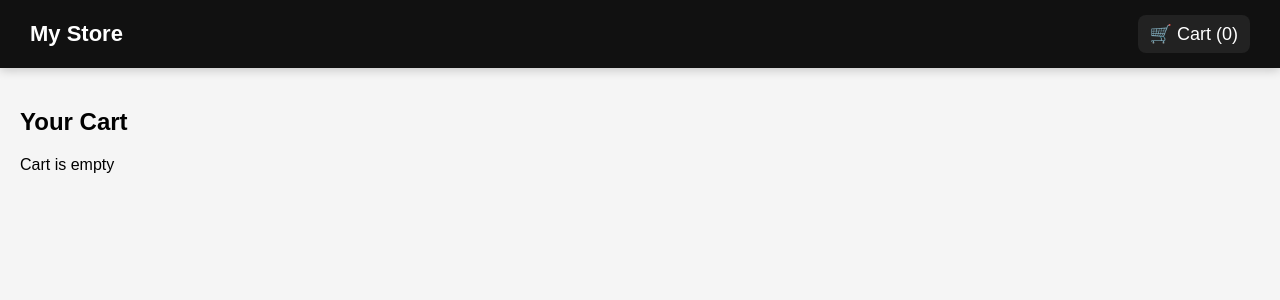
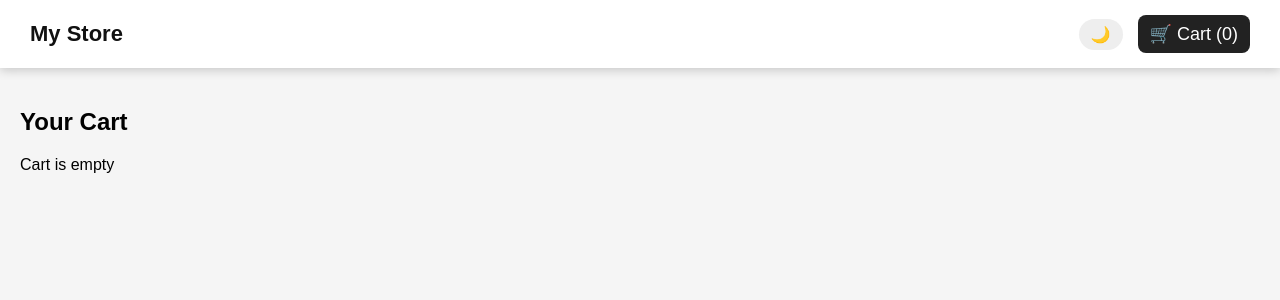
Before and after one commit to shuhaibpkdv/ecommerce-app, a React (Create React App) app: page /cart in a window 1280 px wide. Shown: the top 300 px of the page. Built offline with nearby package versions, Linux system fonts and the light colour scheme.

Commit message:
add dark theme

```diff
--- a/src/App.css
+++ b/src/App.css
@@ -2,6 +2,17 @@ body {
   margin: 0;
   font-family: Arial, sans-serif;
   background: #f5f5f5;
+}
+
+.app {
+  background: #f5f5f5;
+  min-height: 100vh;
+  color: black;
+}
+
+.app.dark {
+  background: #121212;
+  color: white;
 }
 
 .container {
--- a/src/App.js
+++ b/src/App.js
@@ -13,6 +13,8 @@ function App() {
   const [search, setSearch] = useState("")
 
   const [category, setCategory] = useState("All")
+
+  const [dark, setDark] = useState(false)
 
   const addToCart = (product) => {
     const exist = cart.find((item) => item.id === product.id)
@@ -65,7 +67,9 @@ function App() {
   return (
     <BrowserRouter>
 
-      <Navbar cartCount={cart.length} />
+      <div className={dark ? "app dark" : "app"}>
+
+        <Navbar cartCount={cart.length} dark={dark} setDark={setDark} />
 
         <Routes>
 
@@ -124,6 +128,7 @@ function App() {
           />
 
         </Routes>
+      </div>
 
     </BrowserRouter>
   );
--- a/src/components/Navbar.css
+++ b/src/components/Navbar.css
@@ -1,10 +1,24 @@
+.app.dark .navbar {
+  background: #111;
+  color: white;
+}
+
+.app.dark .theme-toggle {
+  background: #333;
+  color: white;
+}
+
+.app.dark .theme-toggle:hover {
+  background: #444;
+}
+
 .navbar {
   display: flex;
   justify-content: space-between;
   align-items: center;
   padding: 15px 30px;
-  background: #111;
-  color: white;
+  background: white;
+  color: #111;
   box-shadow: 0 2px 10px rgba(0,0,0,0.2);
 }
 
@@ -19,9 +33,35 @@
   cursor: pointer;
 }
 
+.nav-right {
+  display: flex;
+  align-items: center;
+  gap: 15px;
+}
+
+.theme-toggle {
+  background: #eee;
+  border: none;
+  border-radius: 50px;
+  padding: 6px 12px;
+  cursor: pointer;
+  display: flex;
+  align-items: center;
+  transition: 0.3s;
+}
+
+.theme-toggle:hover {
+  background: #ddd;
+}
+
+.theme-toggle .icon {
+  font-size: 16px;
+}
+
 .cart {
   font-size: 18px;
   background: #222;
+  color: white !important;
   padding: 8px 12px;
   border-radius: 8px;
   cursor: pointer;
--- a/src/components/Navbar.jsx
+++ b/src/components/Navbar.jsx
@@ -2,14 +2,20 @@ import React from 'react'
 import { Link } from 'react-router-dom'
 import "./Navbar.css"
 
-function Navbar({ cartCount }) {
+function Navbar({ cartCount, dark, setDark }) {
   return (
     <div className='navbar'>
       <Link to="/" className='logo'>My Store</Link>
 
-      <Link to="/cart" className='cart'>
-        🛒 Cart ({cartCount})
-      </Link>
+      <div className='nav-right'>
+        <button className='theme-toggle' onClick={() => setDark(!dark)}>
+          <span className='icon'>{dark ? "☀️" : "🌙"}</span>
+        </button>
+
+        <Link to="/cart" className='cart'>
+          <span>🛒 Cart ({cartCount})</span>
+        </Link>
+      </div>
     </div>
   )
 }
--- a/src/components/ProductCard.css
+++ b/src/components/ProductCard.css
@@ -1,3 +1,8 @@
+.app.dark .card {
+  background: #1e1e1e;
+  color: white;
+}
+
 .card {
   border: 1px solid #eee;
   border-radius: 12px;
--- a/src/pages/CartPage.css
+++ b/src/pages/CartPage.css
@@ -1,3 +1,8 @@
+.app.dark .cart-item {
+  background: #1e1e1e;
+  color: white;
+}
+
 .cart-container {
   padding: 20px;
 }
--- a/src/pages/ProductDetails.css
+++ b/src/pages/ProductDetails.css
@@ -1,3 +1,8 @@
+.app.dark .details-container {
+  background: #1e1e1e;
+  color: white;
+}
+
 .details-container {
   display: flex;
   gap: 40px;
```
Lines whose indentation alone changed are shown as unchanged.
